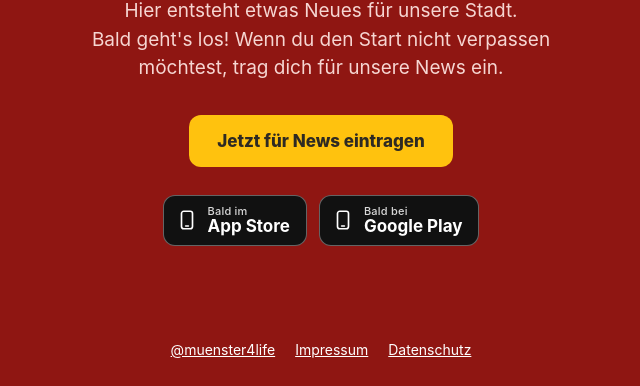
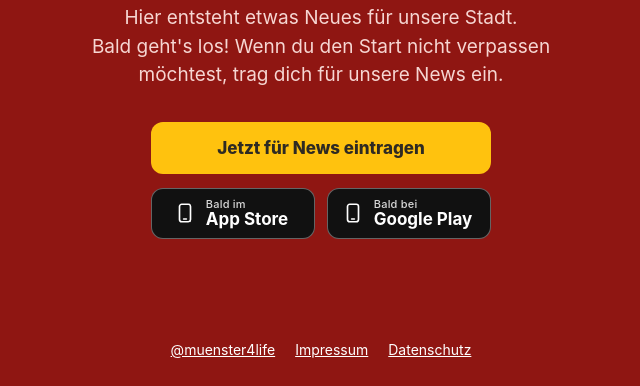
Before and after one commit to ms4l4400/muensterspiel-coming-soon, a plain HTML site: page index.html in a window 1280 px wide. Shown: the part 414-800 px from the top of the page, without its empty margins (319-959 px from the left). Drawn offline with Linux system fonts and the light colour scheme.

Commit message:
Add files via upload

```diff
--- a/index.html
+++ b/index.html
@@ -28,10 +28,10 @@ button:hover{background:#FFD24D}
 input:focus-visible,button:focus-visible,a:focus-visible{outline:3px solid #FFC20E;outline-offset:2px}
 .fine{margin:0;font-size:12.5px;line-height:1.5;color:#F6D6D2}
 a{color:#fff}a:hover{color:#FFC20E}
-.cta{display:inline-block;margin-top:8px;font-size:17px;font-weight:800;padding:16px 28px;border-radius:12px;background:#FFC20E;color:#2E2A23;text-decoration:none}
+.cta{display:block;width:min(100%,340px);box-sizing:border-box;text-align:center;margin-top:8px;font-size:17px;font-weight:800;padding:16px 28px;border-radius:12px;background:#FFC20E;color:#2E2A23;text-decoration:none}
 .cta:hover{background:#FFD24D;color:#2E2A23}
-.stores{display:flex;flex-wrap:wrap;justify-content:center;gap:12px;margin-top:4px}
-.badge{display:inline-flex;align-items:center;gap:10px;padding:9px 16px 9px 12px;border-radius:12px;background:#111;color:#fff;border:1px solid rgba(255,255,255,.35);text-align:left;font-size:17px;font-weight:700;line-height:1.1;cursor:default}
+.stores{display:grid;grid-template-columns:1fr 1fr;gap:12px;width:min(100%,340px);margin-top:-10px}
+.badge{display:flex;justify-content:center;align-items:center;gap:10px;padding:9px 16px 9px 12px;border-radius:12px;background:#111;color:#fff;border:1px solid rgba(255,255,255,.35);text-align:left;font-size:17px;font-weight:700;line-height:1.1;cursor:default}
 .badge small{display:block;font-size:11px;font-weight:500;color:#D9D9D9;letter-spacing:.02em}
 .thanks{display:none;margin:8px 0 0;font-size:18px;font-weight:600;background:rgba(255,255,255,.12);border-radius:12px;padding:14px 20px}
 footer{display:flex;flex-wrap:wrap;justify-content:center;gap:20px;font-size:14px;color:#F6D6D2;margin-top:40px}
```
